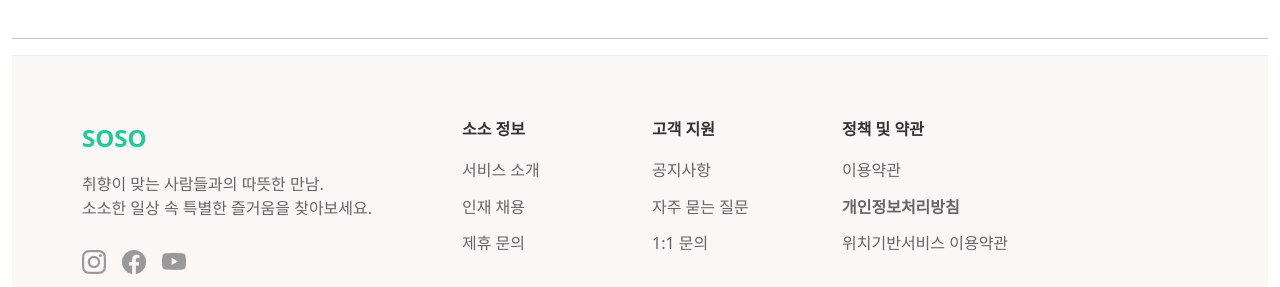
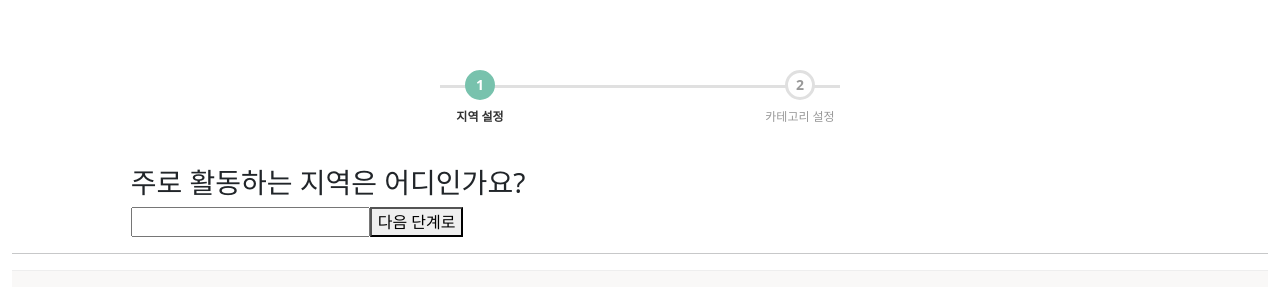
Before and after one commit to thk071229/soso-fe, a React (Vite) app in the folder soso/: page /account/initial-setup in a window 1280 px wide. Shown: the part 184-471 px from the top of the page. Built offline with nearby package versions, Linux system fonts and the light colour scheme; no server answers.

Commit message:
회원가입 직후 초기설정(지역,카테고리)

```diff
--- a/soso/src/component/Content.jsx
+++ b/soso/src/component/Content.jsx
@@ -4,6 +4,7 @@ import AccountJoinFinish from "./account/accountjoin/AccountJoinFinish";
 import Home from "./Home";
 import Agreement from "./account/accountjoin/Agreement";
 import AccountLogin from "./account/AccountLogin";
+import InitialSetup from "./account/accountjoin/InitialSetup";
 
 
 export default function Content() {
@@ -23,6 +24,7 @@ export default function Content() {
                         <Route path="/account/joinFinish" element={<AccountJoinFinish />}></Route>
                         <Route path="/account/agreement" element={<Agreement/>}></Route>
                         <Route path="/account/login" element={<AccountLogin/>}></Route>
+                        <Route path="/account/initial-setup" element={<InitialSetup/>}></Route>
 
                     </Routes>
                 </div>
--- a/soso/src/component/account/accountjoin/AccountJoin.jsx
+++ b/soso/src/component/account/accountjoin/AccountJoin.jsx
@@ -20,7 +20,7 @@ export default function AccountJoin() {
     // step1이 성공하면 step2로 이동
     const step1Success = useCallback((phone) => {
         setVerifiedPhone(phone);
-        setStep(1);
+        setStep(prev=>prev+1);
     }, []);
 
     // 이용약관에서 받은 정보
--- a/soso/src/component/account/accountjoin/AccountJoinStep2.jsx
+++ b/soso/src/component/account/accountjoin/AccountJoinStep2.jsx
@@ -182,8 +182,25 @@ const AccountJoinStep2 = ({ verifiedPhone, marketingAgree, thirdPartyAgree }) =>
 
         if (accountValid === false) return;
         try {
-            await axios.post("/account/join", formData);
-            navigate("/account/joinFinish");
+            const response = await axios.post("/account/join", formData);
+
+            const accessToken = response.data.token;
+
+            if(accessToken){
+                window.localStorage.setItem("token", accessToken);
+
+                axios.defaults.headers.common["Authorization"] = `Bearer` + accessToken;
+
+                alert("환영합니다! 원활한 이용을 위해 초기 설정을 진행합니다");
+
+                navigate("/account/initial-setup");
+            }
+            else{
+                // 혹시라도 토큰이 안 왔을 때 대비
+                alert("가입은 되었으나 자동 로그인에 실패했습니다.");
+                navigate("/account/login");
+            }
+            navigate("/account/initial-setup");
         } catch (e) {
             if (e.response && e.response.status === 409) {
                 alert(e.response.data.message || "이미 가입된 정보입니다.");
--- /dev/null
+++ b/soso/src/component/account/accountjoin/InitialSetup.jsx
@@ -0,0 +1,51 @@
+// 지역 카테고리 등 초기 설정을 위한 페이지
+import { useNavigate } from "react-router-dom";
+import Stepper from "../../common/stepper/Stepper";
+import InitialSetupStep1 from "./InitialSetupStep1";
+import InitialSetupStep2 from "./InitialSetupStep2";
+import { useCallback, useState } from "react";
+
+export default function InitialSetup() {
+    // 이동도구
+    const navigate = useNavigate();
+
+    // 현재 단계
+    const [step, setStep] = useState(0);
+    const steps = ["지역설정", "카테고리설정"];
+
+    // step1이 성공하면 step2로 이동
+    const step1Success = useCallback(() => {
+        setStep(prev=>prev+1);
+    }, []);
+
+    // 모든 설정 완료 후 메인으로 이동
+    const handleFinish = () => {
+        alert("모든 설정이 완료되었습니다!");
+        navigate("/");
+    };
+
+
+    //render
+    return (<>
+        <div className="container mt-5">
+            {/* Stepper UI에 현재 step 전달 */}
+            <Stepper currentStep={step} steps={["지역 설정", "카테고리 설정"]} />
+
+            <div className="mt-4">
+                {/* Step 1: 지역 설정
+                  - 저장이 완료되면 handleNextStep을 호출하도록 전달
+                */}
+                {step === 0 && (
+                    <InitialSetupStep1 onNext={step1Success} />
+                )}
+
+                {/* Step 2: 카테고리 설정
+                  - 저장이 완료되면 handleFinish를 호출하도록 전달
+                */}
+                {step === 1 && (
+                    <InitialSetupStep2 onFinish={handleFinish} />
+                )}
+            </div>
+        </div>
+    </>)
+}
--- /dev/null
+++ b/soso/src/component/account/accountjoin/InitialSetupStep1.jsx
@@ -0,0 +1,31 @@
+import { useState } from "react";
+import axios from "../../../utils/axios/customAxios";
+
+export default function InitialSetupStep1({ onNext }) {
+    const [region, setRegion] = useState("");
+
+    const sendRegion = async () => {
+        if(!region) return alert("지역을 선택해주세요.");
+
+        try {
+            // [API] 지역 정보 업데이트 (PUT)
+            // 예: 사용자 ID는 토큰에 있으니 body에는 지역만 보냄
+            await axios.put("/account/region", { accountRegion: region });
+
+            // 성공하면 부모가 준 '다음' 함수 실행
+            onNext();
+        } catch (e) {
+            alert("저장 중 오류가 발생했습니다.");
+        }
+    };
+
+    return (
+        <div>
+            <h3>주로 활동하는 지역은 어디인가요?</h3>
+            {/* 지역 선택 UI (버튼 등) */}
+            <input value={region} onChange={e => setRegion(e.target.value)} />
+
+            <button onClick={sendRegion}>다음 단계로</button>
+        </div>
+    );
+}
--- /dev/null
+++ b/soso/src/component/account/accountjoin/InitialSetupStep2.jsx
@@ -0,0 +1,6 @@
+
+const InitialSetupStep2 = ()=> {
+
+}
+
+export default InitialSetupStep2;
```
